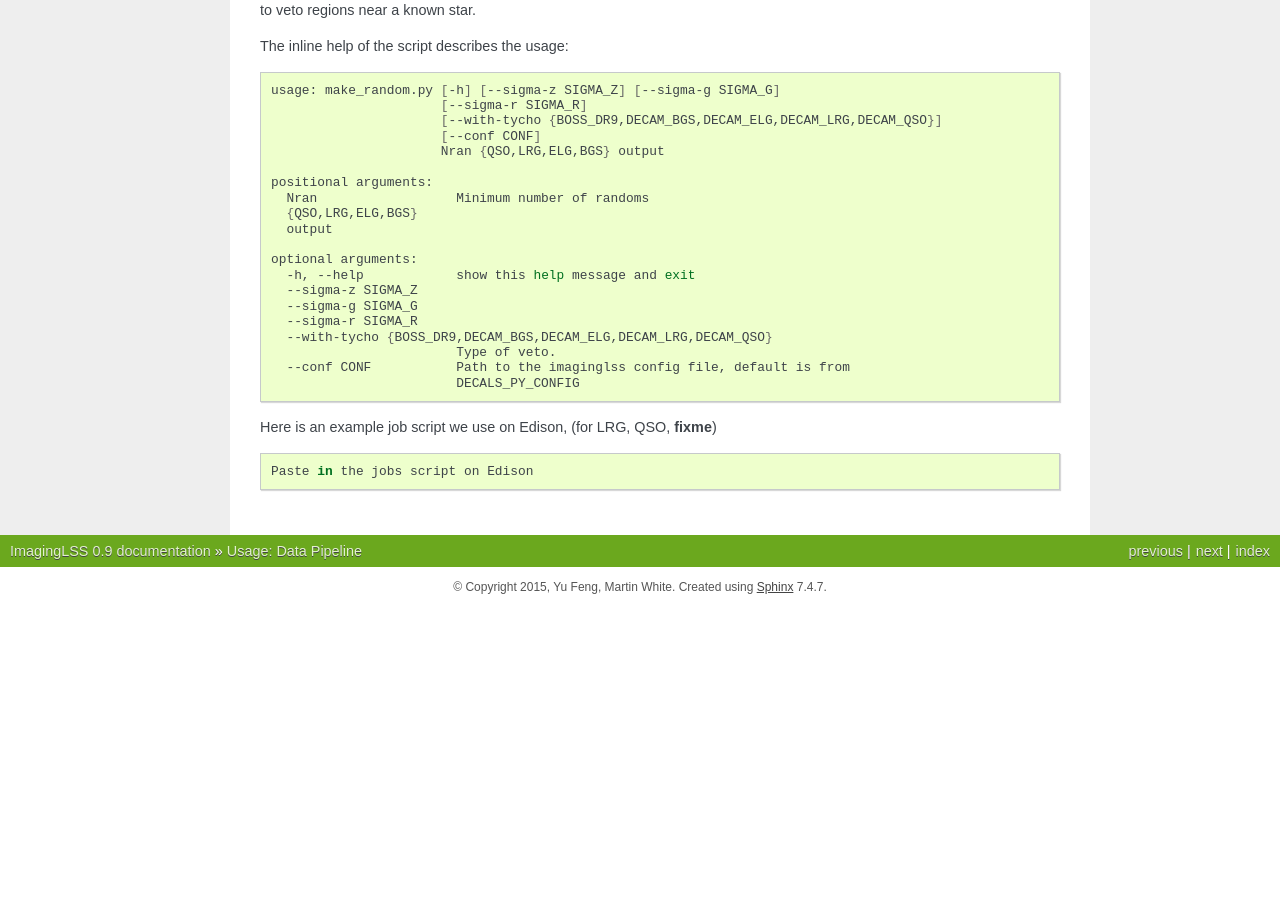
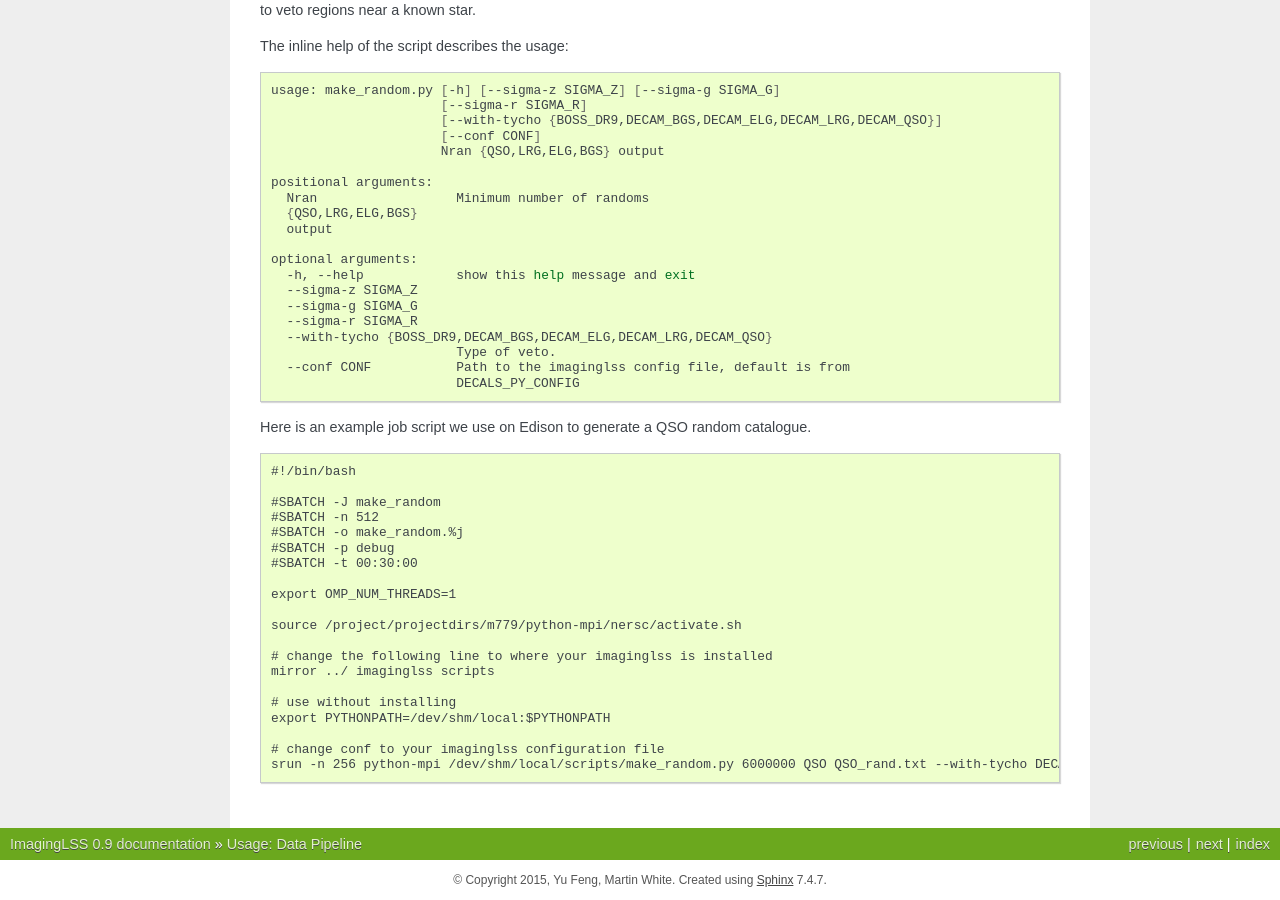
Before and after one commit to desihub/imaginglss, a Sphinx documentation site: the page built from docs/datapipeline.rst, in a window 1280 px wide and 900 px high, scrolled down 2104 px. Built offline with Sphinx 7.4.7, drawn with Linux system fonts in a browser that asks for light colours; formulas are drawn with MathJax 3; pages that are not in the unit, such as notebooks, are missing from menus; before the commit the page ends 2711 px from its top, so only the background shows below that.

Commit message:
Added example script for generating randoms.

```diff
--- a/docs/datapipeline.rst
+++ b/docs/datapipeline.rst
@@ -157,8 +157,27 @@ The inline help of the script describes the usage:
                             DECALS_PY_CONFIG
 
 
-Here is an example job script we use on Edison, (for LRG, QSO, **fixme**)
+Here is an example job script we use on Edison to generate a QSO random catalogue.
 
 .. code::
 
-    Paste in the jobs script on Edison
+    #!/bin/bash
+
+    #SBATCH -J make_random
+    #SBATCH -n 512
+    #SBATCH -o make_random.%j
+    #SBATCH -p debug
+    #SBATCH -t 00:30:00
+
+    export OMP_NUM_THREADS=1
+
+    source /project/projectdirs/m779/python-mpi/nersc/activate.sh
+
+    # change the following line to where your imaginglss is installed
+    mirror ../ imaginglss scripts
+
+    # use without installing
+    export PYTHONPATH=/dev/shm/local:$PYTHONPATH
+
+    # change conf to your imaginglss configuration file
+    srun -n 256 python-mpi /dev/shm/local/scripts/make_random.py 6000000 QSO QSO_rand.txt --with-tycho DECAM_QSO --conf /project/projectdirs/m779/imaginglss/dr2.conf.py
```
